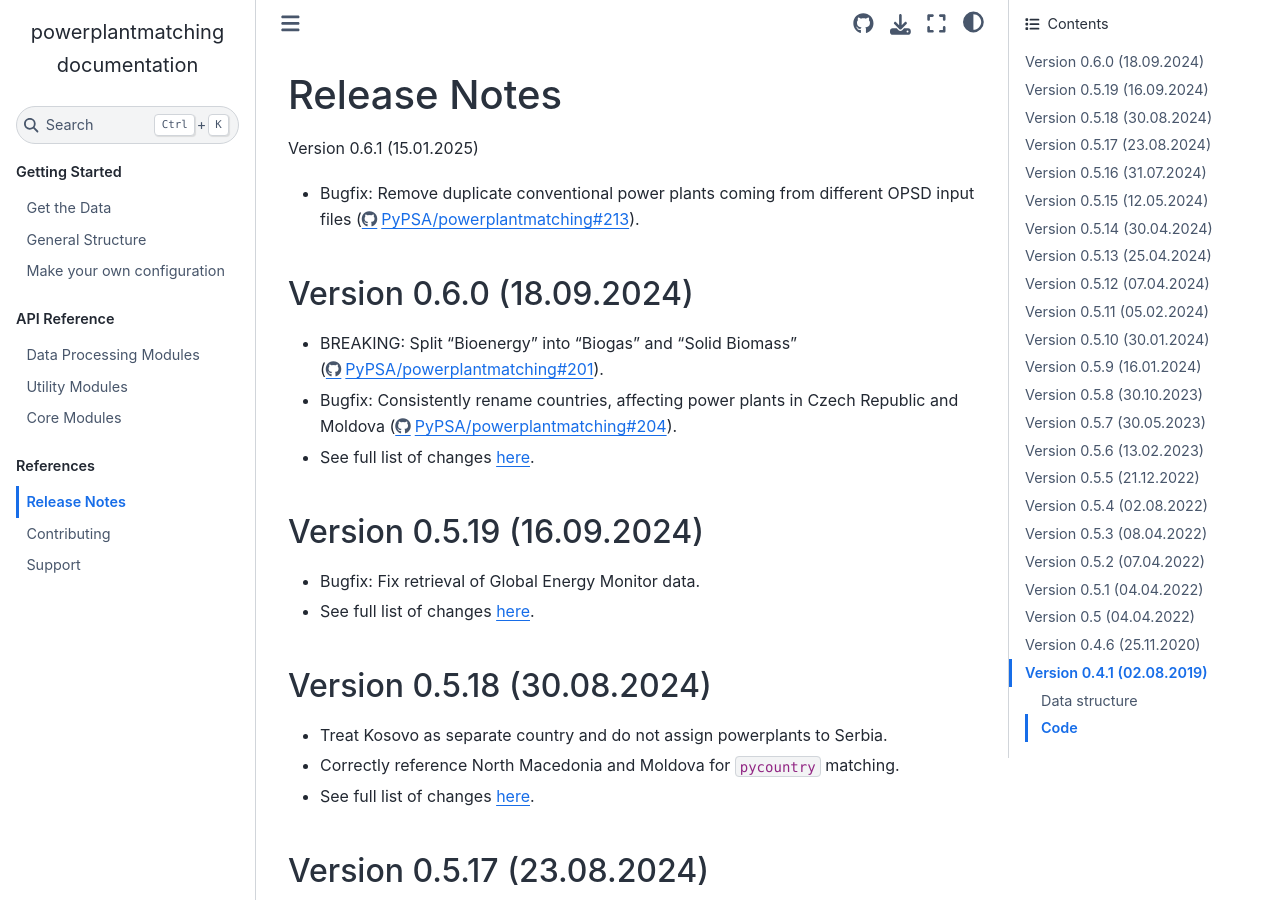
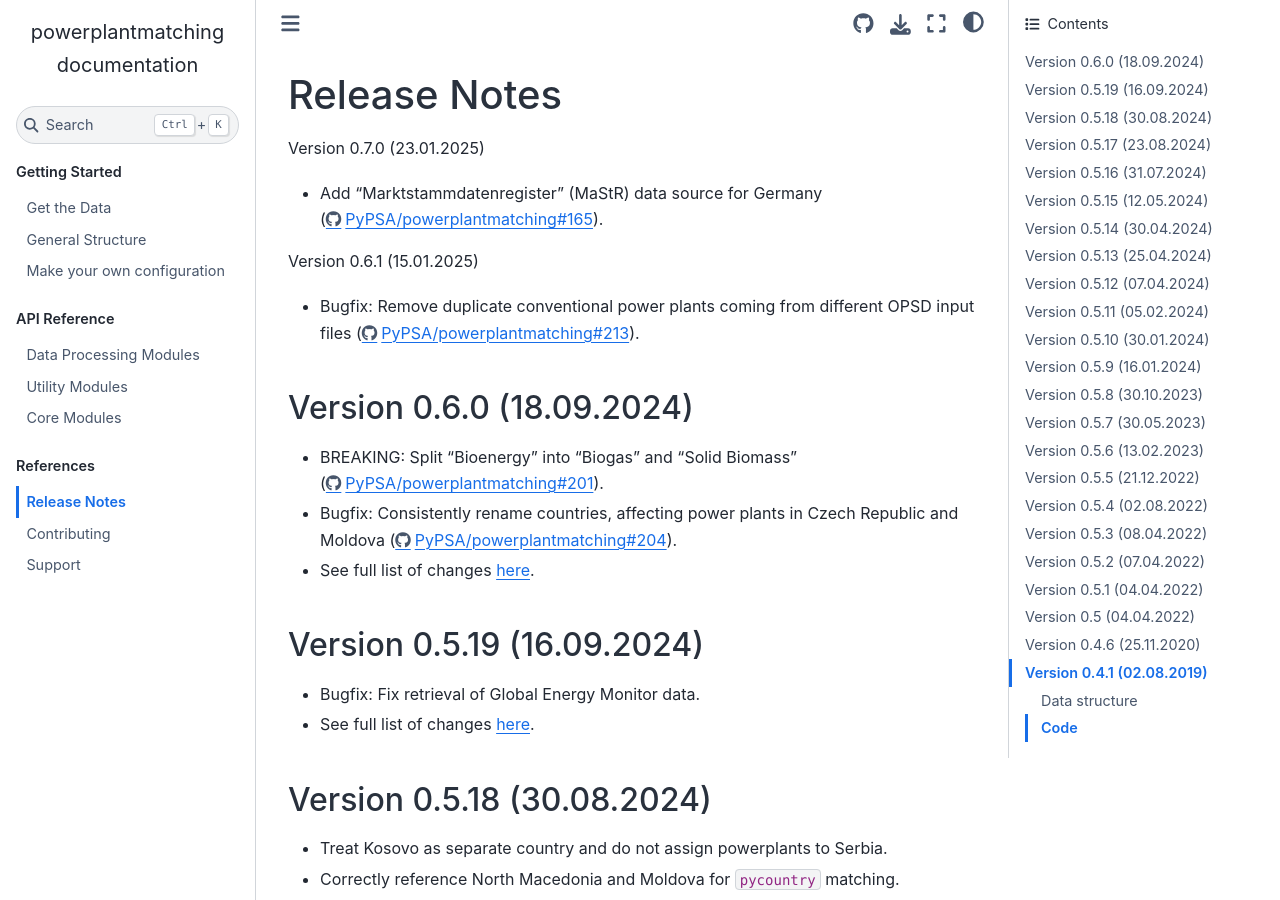
Before and after one commit to PyPSA/powerplantmatching, a Sphinx documentation site: the page built from doc/release-notes.rst, in a window 1280 px wide and 900 px high. Built offline with Sphinx 7.4.7 and the Sphinx Book theme 1.1.4, drawn with Linux system fonts in a browser that asks for light colours; pages that are not in the unit, such as notebooks, are missing from menus.

Commit message:
prepare release `v0.7.0`

```diff
--- a/doc/release-notes.rst
+++ b/doc/release-notes.rst
@@ -3,6 +3,10 @@ Release Notes
 
 .. Upcoming Version
 .. ----------------
+
+Version 0.7.0 (23.01.2025)
+
+* Add "Marktstammdatenregister" (MaStR) data source for Germany (https://github.com/PyPSA/powerplantmatching/pull/165).
 
 Version 0.6.1 (15.01.2025)
 
```
